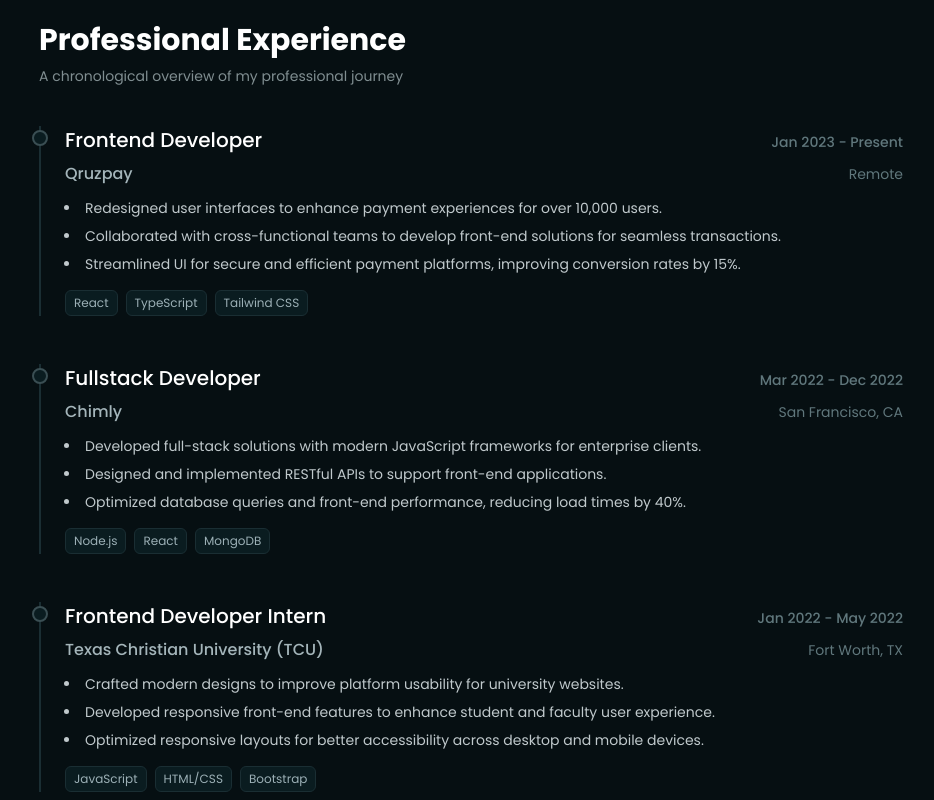
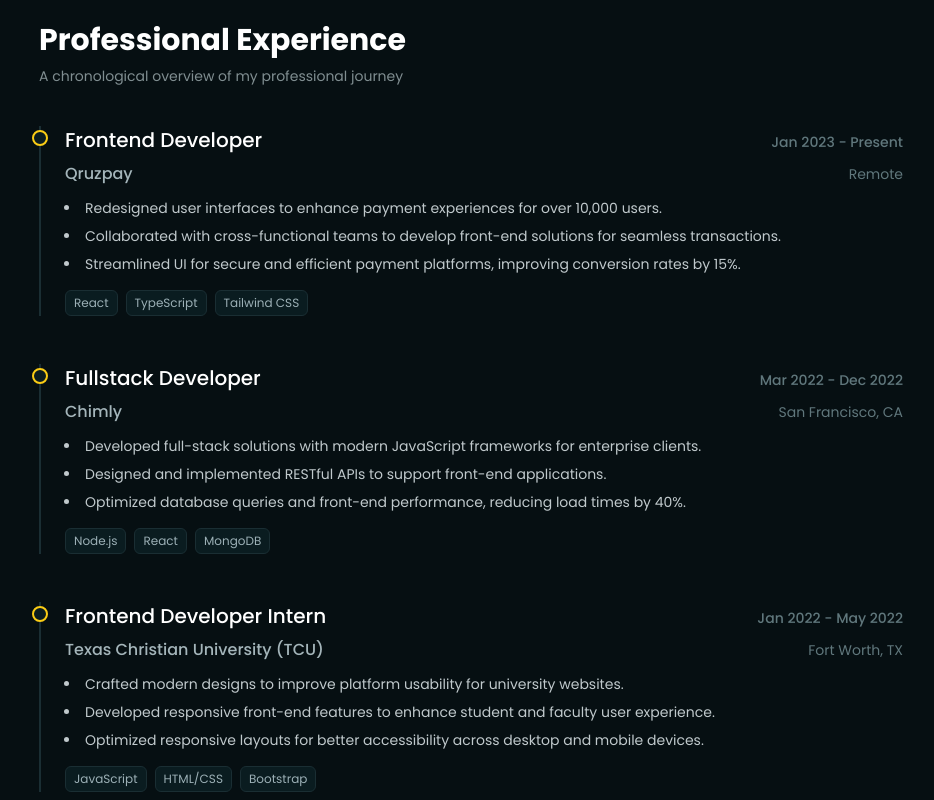
Before and after one commit to heyrapto/portfolio-, a React (Vite) app: page / in a window 1280 px wide. Shown: the part 4780-5580 px from the top of the page, without its empty margins (169-1103 px from the left). Built offline with nearby package versions, Linux system fonts and the light colour scheme.

Commit message:
Update WorkExp.tsx

```diff
--- a/src/pages/WorkExp.tsx
+++ b/src/pages/WorkExp.tsx
@@ -116,7 +116,7 @@ const WorkExp = () => {
               className="border-l-2 border-[#1a2e33] pl-6 relative"
             >
               {/* Timeline dot */}
-              <div className="absolute w-4 h-4 bg-[#0a1c20] border-2 border-[#3a4e53] rounded-full left-[-9px] top-1"></div>
+              <div className="absolute w-4 h-4 bg-[#0a1c20] border-2 border-yellow-400 rounded-full left-[-9px] top-1"></div>
 
               <div className="mb-2 flex flex-col md:flex-row md:items-baseline md:justify-between">
                 <h3 className="text-xl font-medium">{job.expTitle}</h3>
```
